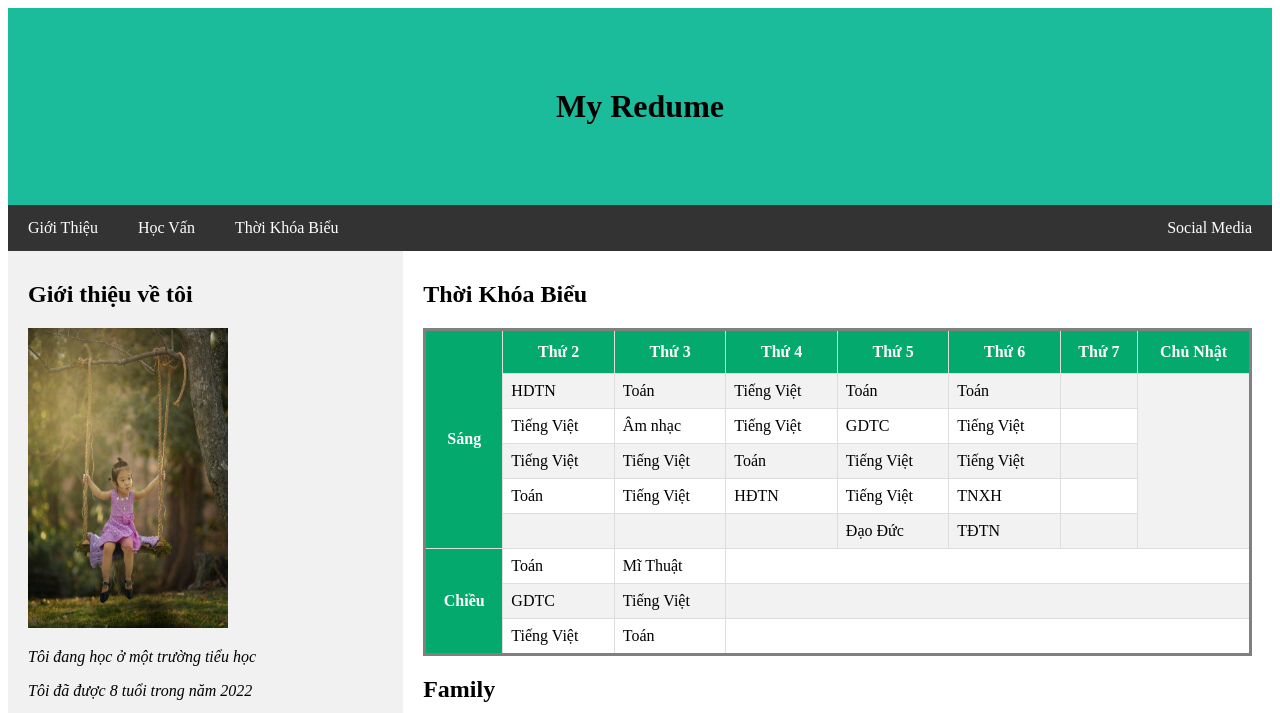
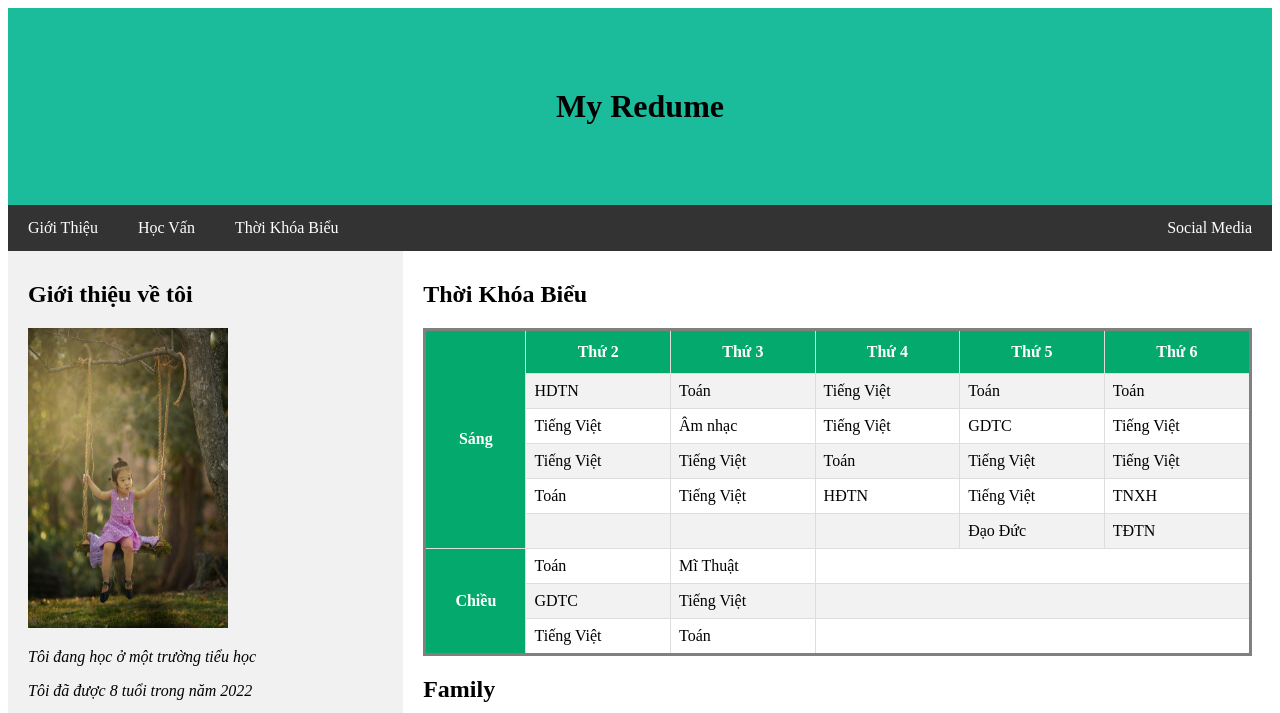
Before and after one commit to dieuanh2014/dieuanh2014.github.io, a plain HTML site: page index.html in a window 1280 px wide. Shown: the top 713 px of the page. Drawn offline with Linux system fonts and the light colour scheme.

Commit message:
Update index.html

```diff
--- a/index.html
+++ b/index.html
@@ -42,8 +42,6 @@
                     <th>Thứ 4</th>
                     <th>Thứ 5</th>
                     <th>Thứ 6</th>
-                    <th>Thứ 7</th>
-                    <th>Chủ Nhật</th>
                 </tr>
                 <tr>
                     <td>HDTN</td>
@@ -51,8 +49,6 @@
                     <td>Tiếng Việt</td>
                     <td>Toán</td>
                     <td>Toán</td>
-                    <td></td>
-                    <td rowspan="5"></td>
                 </tr>
                 <tr>
                     <td>Tiếng Việt</td>
@@ -60,7 +56,6 @@
                     <td>Tiếng Việt</td>
                     <td>GDTC</td>
                     <td>Tiếng Việt</td>
-                    <td></td>
                 </tr>
                 <tr>
                     <td>Tiếng Việt</td>
@@ -68,7 +63,6 @@
                     <td>Toán</td>
                     <td>Tiếng Việt</td>
                     <td>Tiếng Việt</td>
-                    <td></td>
                 </tr>
                 <tr>
                     <td>Toán</td>
@@ -76,7 +70,6 @@
                     <td>HĐTN</td>
                     <td>Tiếng Việt</td>
                     <td>TNXH</td>
-                    <td></td>
                 </tr>
                 <tr>
                     <td></td>
@@ -84,7 +77,6 @@
                     <td></td>
                     <td>Đạo Đức</td>
                     <td>TĐTN</td>
-                    <td></td>
                 </tr>
                 <tr>
                     <th rowspan="3">Chiều</th>
```
